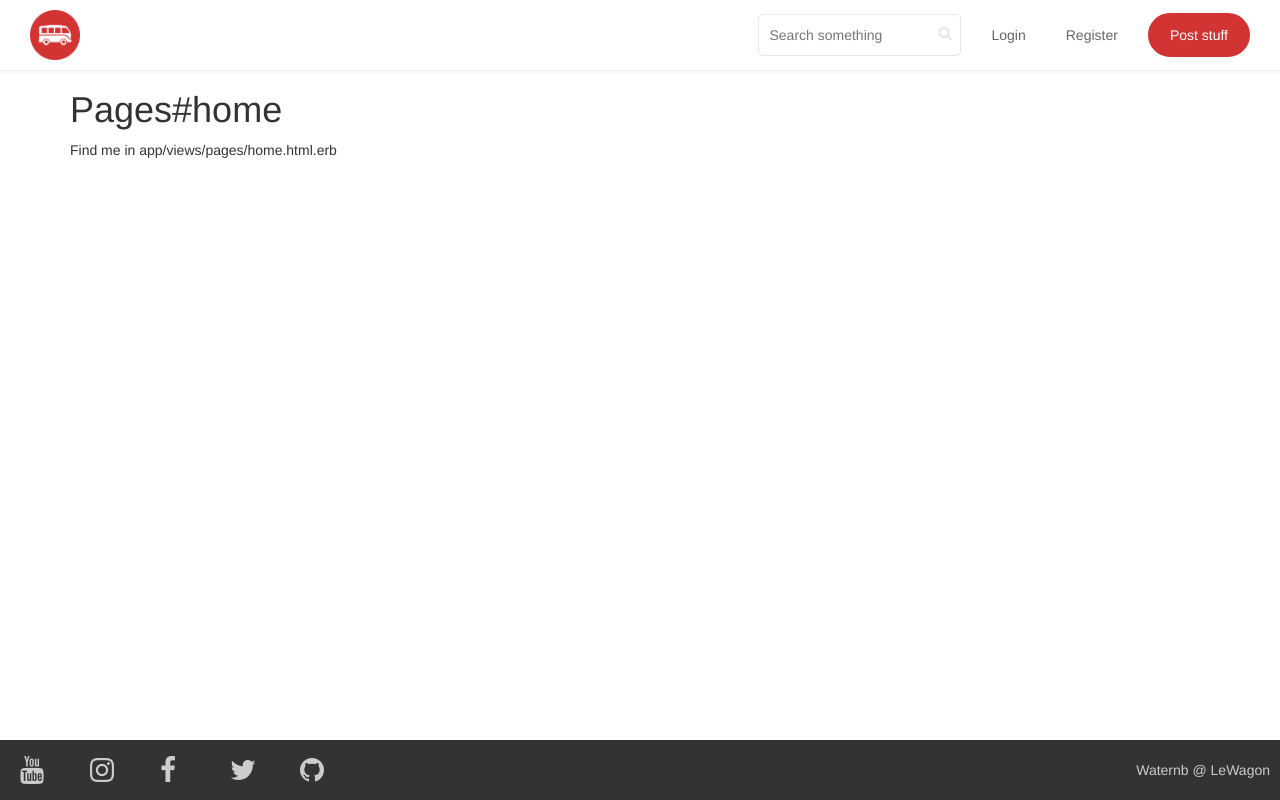
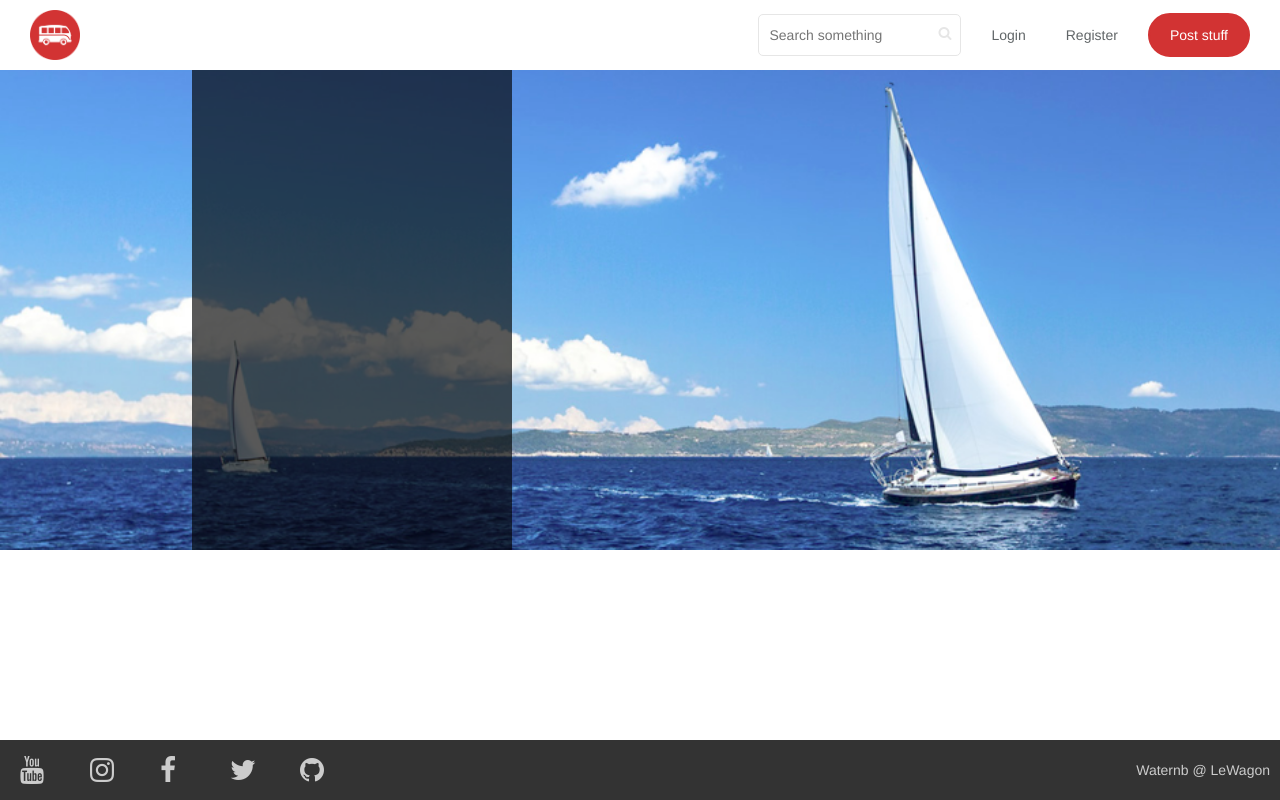
Before and after one commit to TSourdille/rails-airbnb-clone, a Rails app: page / in a window 1280 px wide. Run offline with Rails 7, Linux system fonts and the light colour scheme; style sheets or scripts are compiled from the project's sources; parts of the project's set-up code (start-up, migrations or seed data) failed here and were passed over; some libraries are stand-ins or nearby versions.

Commit message:
Coding the home html/css

```diff
--- a/app/assets/stylesheets/application.scss
+++ b/app/assets/stylesheets/application.scss
@@ -13,6 +13,7 @@
 @import "components/index";
 @import "pages/index";
 @import "vendor/index";
+@import "home";
 
 .site {
   display: flex;
--- /dev/null
+++ b/app/assets/stylesheets/home.scss
@@ -0,0 +1,43 @@
+#banner_picture {
+  width: 100%;
+  height: 70%
+}
+
+.site-content {
+  width: 100%;
+  padding-right: 0px;
+  padding-left: 0px;
+
+}
+
+.banner-container {
+  position: relative;
+  background-position: center center;
+  background-size: cover;
+  width: 100%;
+  height: 60vh;
+  background-color: red;
+  display: flex;
+  justify-content: space-around;
+  align-items: center;
+  background-image: url(images/banner_picture.png);
+}
+
+.log-box {
+  width: 25%;
+  min-width: 15%;
+  height: 100%;
+  display: flex;
+  justify-content: center;
+  align-items: center;
+  background-color: rgba(0,0,0, 0.65);
+  margin-right: 45%;
+}
+
+.text-box {
+  font-family: Bariol;
+  font-size: 40px;
+  color: #D23333;
+  max-width: 20%;
+  text-align: center;
+}
--- a/app/views/pages/home.html.erb
+++ b/app/views/pages/home.html.erb
@@ -1,2 +1,6 @@
-<h1>Pages#home</h1>
-<p>Find me in app/views/pages/home.html.erb</p>
+<div class="banner-container" style="background-image: url(<%= asset_path 'banner_picture.png' %>) ">
+
+  <div class="log-box">
+  </div>
+
+</div>
```
Also changed, not shown: app/assets/images/banner_picture.png (added).
